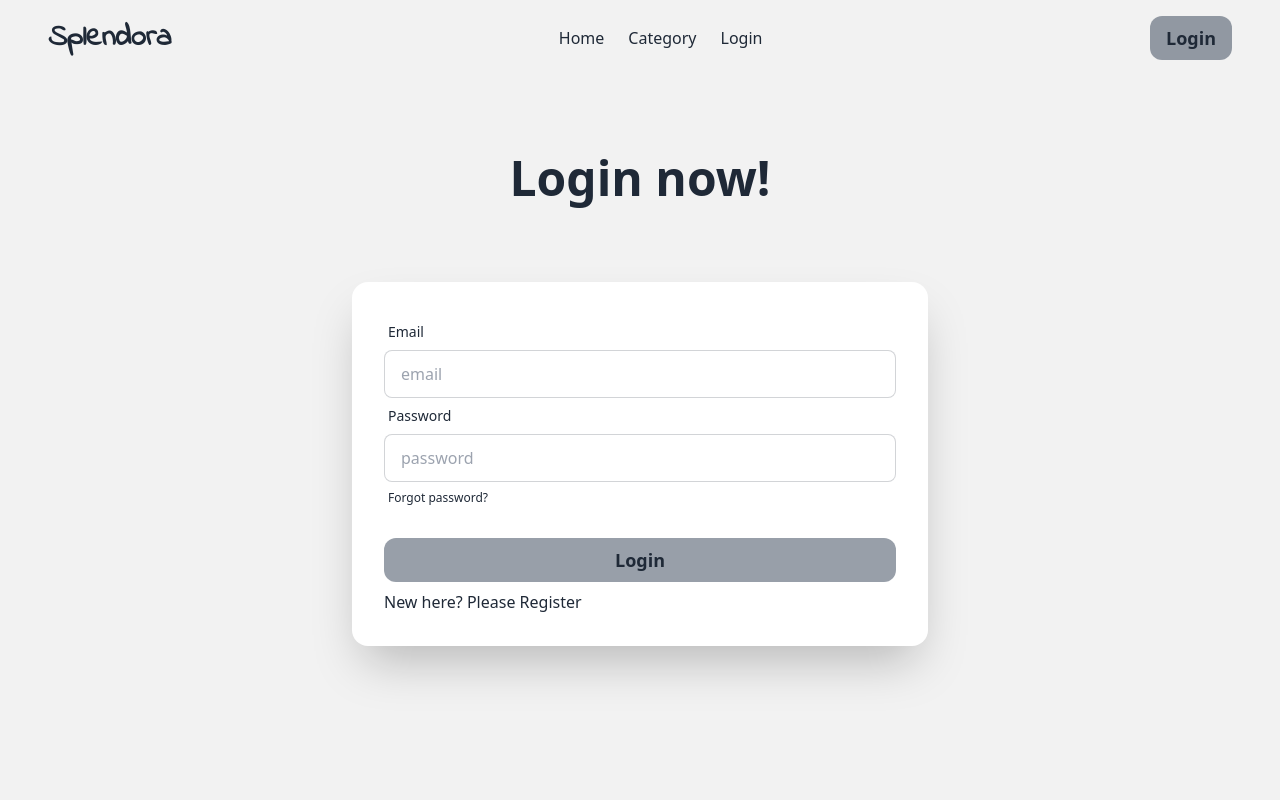
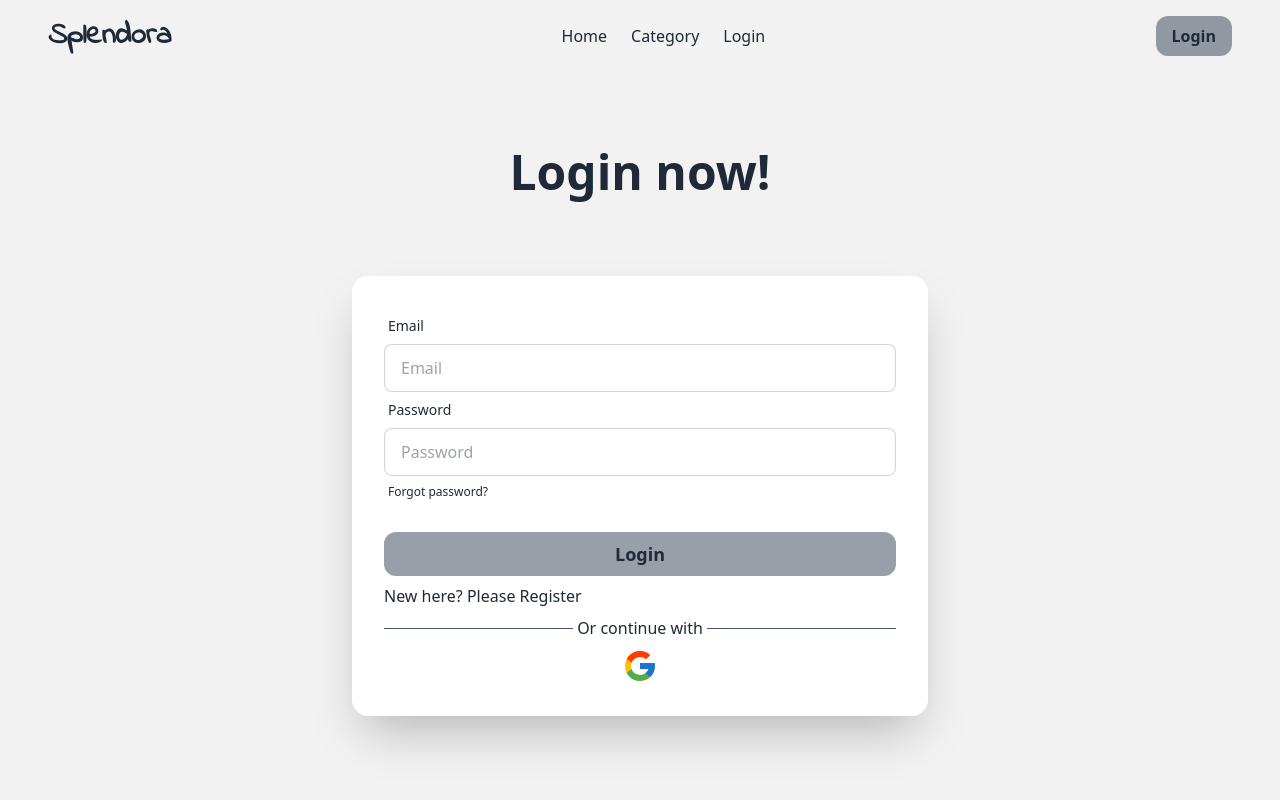
Before and after one commit to riasat01/social-event-management-system-splendora, a React (Vite) app: page /login in a window 1280 px wide. Shown: the top 800 px of the page. Built offline with nearby package versions, Linux system fonts and the light colour scheme; no server answers.

Commit message:
create account and sign in with email and password and dynamic navbar done

```diff
--- a/package.json
+++ b/package.json
@@ -16,6 +16,7 @@
     "prop-types": "^15.8.1",
     "react": "^18.2.0",
     "react-dom": "^18.2.0",
+    "react-icons": "^4.11.0",
     "react-router-dom": "^6.16.0",
     "sort-by": "^1.2.0"
   },
--- a/src/components/auth-provider/AuthProvider.jsx
+++ b/src/components/auth-provider/AuthProvider.jsx
@@ -53,6 +53,7 @@ const AuthProvider = ({children}) => {
         const unSubscribe = onAuthStateChanged(auth, (currentUser) => {
             setUser(currentUser);
             setLoading(false);
+            console.log(currentUser);
         });
         return () => unSubscribe();
     }, [])
--- a/src/components/navbar/Navbar.jsx
+++ b/src/components/navbar/Navbar.jsx
@@ -1,7 +1,17 @@
+import { useContext } from "react";
 import { Link, NavLink } from "react-router-dom";
+import { UserAuth } from "../auth-provider/AuthProvider";
 
 const Navbar = () => {
+    const {user, logOut} = useContext(UserAuth);
 
+    // sign out User
+    const handleSignOut = () => {
+        logOut()
+        .then(() => {
+            alert(`${user.displayName} logged out`)
+        })
+    }
     const navs = <>
         <li>
             <NavLink
@@ -41,7 +51,15 @@ const Navbar = () => {
                 <ul className="flex items-center gap-6">
                     {navs}
                 </ul>
-                <Link to={`/login`}><button className="bg-slate-700 bg-opacity-50 hover:bg-opacity-100 hover:bg-gradient-to-br from-orange-400 to-red-700 hover:text-white rounded-xl px-4 py-2 text-lg font-semibold">Login</button></Link>
+                {
+                    user?.email ?
+                    <section className="flex gap-6 items-center">
+                        <p>{user.displayName}</p>
+                        <button onClick={handleSignOut} className="bg-slate-700 bg-opacity-50 hover:bg-opacity-100 hover:bg-gradient-to-br from-orange-400 to-red-700 hover:text-white rounded-xl px-4 py-2 font-semibold">Log Out</button>
+                    </section>
+                    :
+                    <Link to={`/login`}><button className="bg-slate-700 bg-opacity-50 hover:bg-opacity-100 hover:bg-gradient-to-br from-orange-400 to-red-700 hover:text-white rounded-xl px-4 py-2 font-semibold">Login</button></Link>
+                }
             </nav>
         </div>
     );
--- a/src/pages/login/Login.jsx
+++ b/src/pages/login/Login.jsx
@@ -1,35 +1,59 @@
-import { Link } from "react-router-dom";
+import { useContext } from "react";
+import { Link, useNavigate } from "react-router-dom";
+import { UserAuth } from "../../components/auth-provider/AuthProvider";
+import { FcGoogle } from 'react-icons/fc'
 
 const Login = () => {
+    const { loginWithEMail } = useContext(UserAuth);
+    const navigate = useNavigate();
+
+    // sign in user
+    const handleSignIn = (e) => {
+        e?.preventDefault();
+        loginWithEMail(e?.target?.email?.value, e?.target?.password?.value)
+            .then(userCredintial => {
+                console.log(userCredintial.user);
+                navigate(`/`);
+            })
+            .catch(error => {
+                console.log(error.message);
+            })
+    }
     return (
         <div className="hero min-h-screen bg-base-200">
             <div className="hero-content flex-col w-1/2">
                 <div className="text-center">
-                    <h1 className="text-5xl font-bold mb-16">Login now!</h1>
+                    <h1 className="text-5xl font-bold my-16">Login now!</h1>
                 </div>
                 <div className="card flex-shrink-0 w-full max-w-xl shadow-2xl bg-base-100">
                     <div className="card-body">
-                        <form>
+                        <form onSubmit={handleSignIn}>
                             <div className="form-control">
                                 <label className="label">
                                     <span className="label-text">Email</span>
                                 </label>
-                                <input type="email" placeholder="email" className="input input-bordered" required />
+                                <input type="email" name="email" placeholder="Email" className="input input-bordered" required />
                             </div>
                             <div className="form-control">
                                 <label className="label">
                                     <span className="label-text">Password</span>
                                 </label>
-                                <input type="password" placeholder="password" className="input input-bordered" required />
+                                <input type="password" name="password" placeholder="Password" className="input input-bordered" required />
                                 <label className="label">
                                     <a href="#" className="label-text-alt link link-hover">Forgot password?</a>
                                 </label>
                             </div>
                             <div className="form-control mt-6">
-                            <button className="w-full bg-slate-700 bg-opacity-50 hover:bg-opacity-100 hover:bg-gradient-to-br from-orange-400 to-red-700 hover:text-white rounded-xl px-4 py-2 text-lg font-semibold">Login</button>
+                                <button className="w-full bg-slate-700 bg-opacity-50 hover:bg-opacity-100 hover:bg-gradient-to-br from-orange-400 to-red-700 hover:text-white rounded-xl px-4 py-2 text-lg font-semibold">Login</button>
                             </div>
                         </form>
                         <Link to={`/login/register`}>New here? <span>Please Register</span></Link>
+                        <fieldset className="border-t border-slate-600">
+                            <legend className="text-center px-1">Or continue with</legend>
+                        </fieldset>
+                        <section className="flex justify-center items-center">
+                            <FcGoogle className="text-4xl w-fit"></FcGoogle>
+                        </section>
                     </div>
                 </div>
             </div>
--- a/src/pages/login/Register.jsx
+++ b/src/pages/login/Register.jsx
@@ -1,15 +1,37 @@
+import { useContext } from "react";
 import { Link } from "react-router-dom";
+import { UserAuth } from "../../components/auth-provider/AuthProvider";
 
 const Register = () => {
+    const { userWithEmail, setUserName } = useContext(UserAuth);
+
+    // register user
+    const handleRegister = (e) => {
+        e?.preventDefault();
+        userWithEmail(e?.target?.email?.value, e?.target?.password?.value)
+            .then(userCredential => {
+                console.log(userCredential.user);
+                setUserName(e?.target?.name?.value)
+                .then(() => {
+                    console.log(`user name updated`);
+                })
+                .catch(error => {
+                    console.log(error.message);
+                })
+            })
+            .catch(error => {
+                console.log(error.message);
+            })
+    }
     return (
         <div className="hero min-h-screen bg-base-200">
             <div className="hero-content flex-col w-1/2">
                 <div className="text-center">
-                    <h1 className="text-5xl font-bold mb-16">Register now!</h1>
+                    <h1 className="text-5xl font-bold my-16">Register now!</h1>
                 </div>
                 <div className="card flex-shrink-0 w-full max-w-xl shadow-2xl bg-base-100">
                     <div className="card-body">
-                        <form>
+                        <form onSubmit={handleRegister}>
                             <div className="form-control">
                                 <label className="label">
                                     <span className="label-text">Name</span>
@@ -32,7 +54,7 @@ const Register = () => {
                                 </label>
                             </div>
                             <div className="form-control mt-6">
-                            <button className="w-full bg-slate-700 bg-opacity-50 hover:bg-opacity-100 hover:bg-gradient-to-br from-orange-400 to-red-700 hover:text-white rounded-xl px-4 py-2 text-lg font-semibold">Register</button>
+                                <button className="w-full bg-slate-700 bg-opacity-50 hover:bg-opacity-100 hover:bg-gradient-to-br from-orange-400 to-red-700 hover:text-white rounded-xl px-4 py-2 text-lg font-semibold">Register</button>
                             </div>
                         </form>
                         <Link to={`/login`}>Already have an account? <span>Please Login</span></Link>
```
Also changed, not shown: 2 other files (tests, documents, lock files or other folders).
